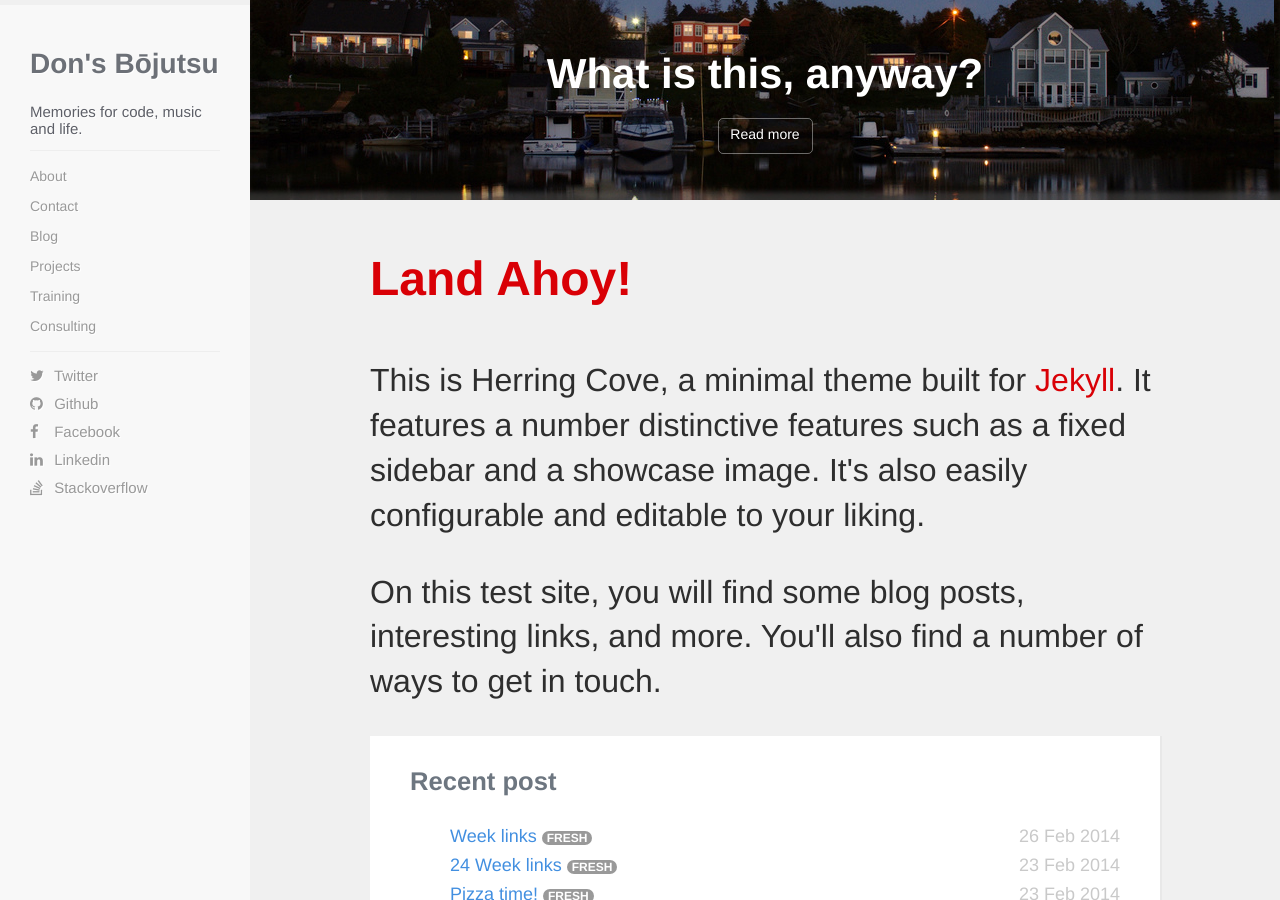
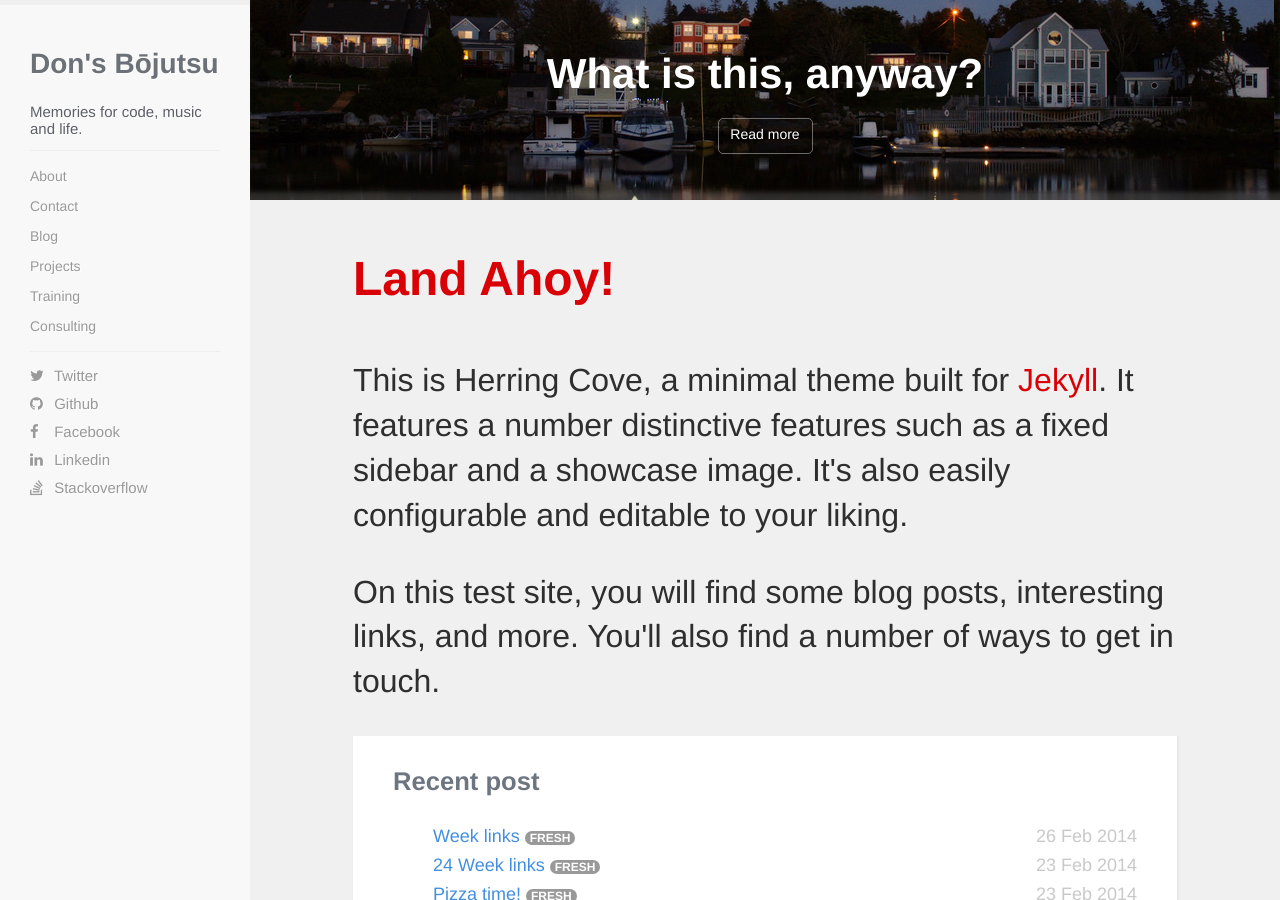
Before and after one commit to gzfrancisco/gzfrancisco.github.io, a Jekyll site: the page built from index.html, in a window 1280 px wide and 900 px high, scrolled down 255 px. Built offline with Jekyll 4.4.1, drawn with Linux system fonts in a browser that asks for light colours; nearby versions of some CDN libraries; Markdown is read by kramdown in place of the engine named in the settings.

Commit message:
Fix width for main content

```diff
--- a/css/_sass/main.sass
+++ b/css/_sass/main.sass
@@ -96,7 +96,8 @@ html
           border-radius: 5px
           border: solid 1px rgba(255, 255, 255, 0.4)
       article
-        margin: 0px 120px
+        width: 80%
+        margin: 0px auto
         h1
           font-size: 3em
           font-weight: 700
--- a/css/main.css
+++ b/css/main.css
@@ -109,7 +109,8 @@ html {
           border-radius: 5px;
           border: solid 1px rgba(255, 255, 255, 0.4); }
       html body section article {
-        margin: 0px 120px; }
+        width: 80%;
+        margin: 0px auto; }
         html body section article h1 {
           font-size: 3em;
           font-weight: 700;
```
